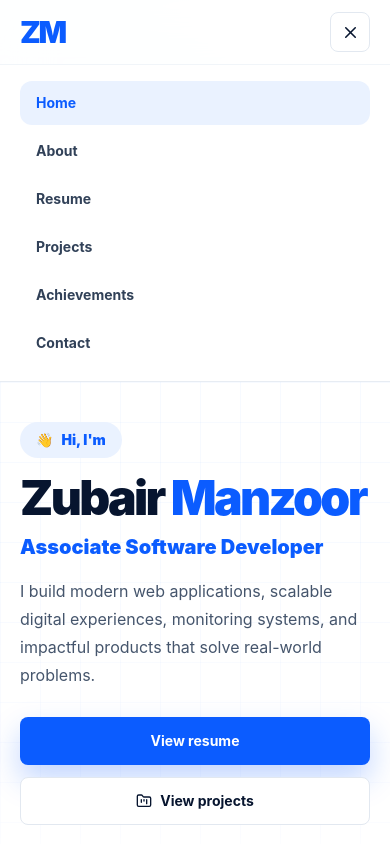
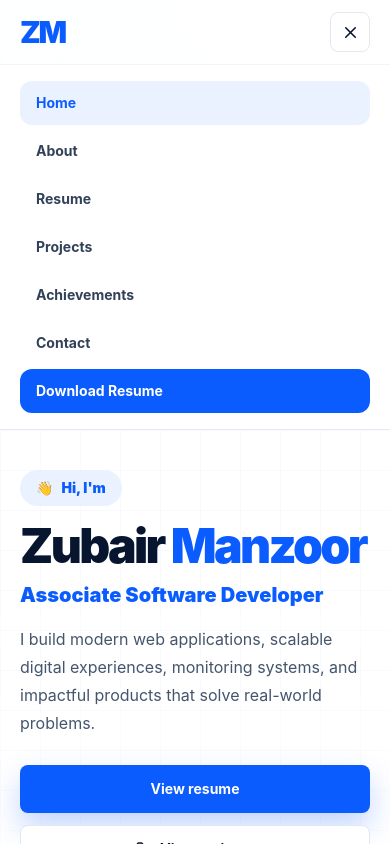
Before and after one commit to L-zubair/zubair-manzoor-portfolio, a React (Vite) app in the folder client/: page / in a window 390 px wide. Both pictures are taken after a click on the button "Open menu". Shown: the top 844 px of the page. Built offline with nearby package versions, Linux system fonts and the light colour scheme.

Commit message:
Add mobile resume download link

```diff
--- a/client/src/components/layout/Navbar.jsx
+++ b/client/src/components/layout/Navbar.jsx
@@ -81,6 +81,14 @@ export default function Navbar() {
                   {item.label}
                 </NavLink>
               ))}
+              <a
+                href={profile.resumeUrl}
+                download="Zubair-Manzoor.pdf"
+                onClick={() => setOpen(false)}
+                className="rounded-xl bg-blue px-4 py-3 text-sm font-bold text-white"
+              >
+                Download Resume
+              </a>
             </Container>
           </motion.nav>
         )}
```
